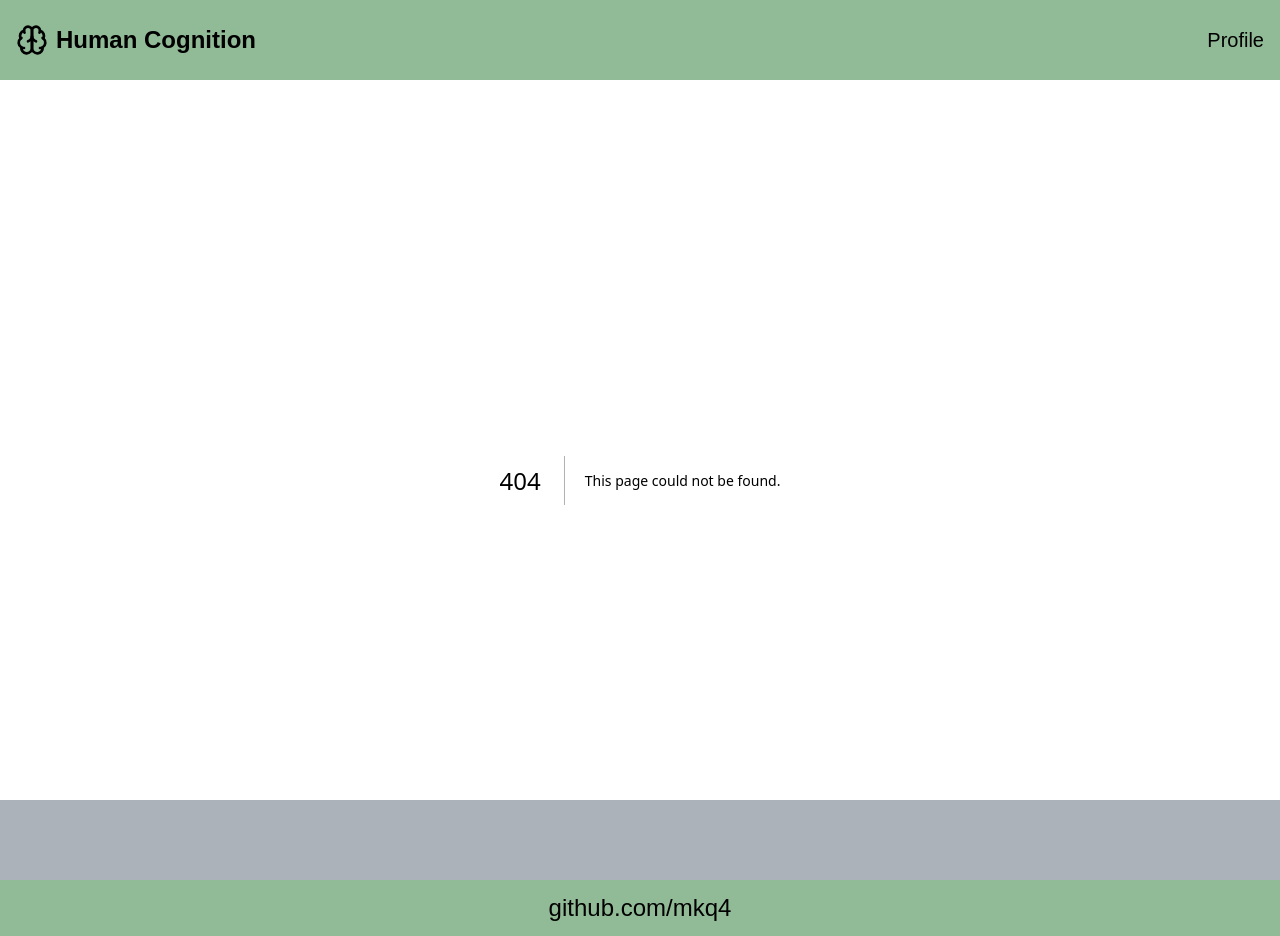
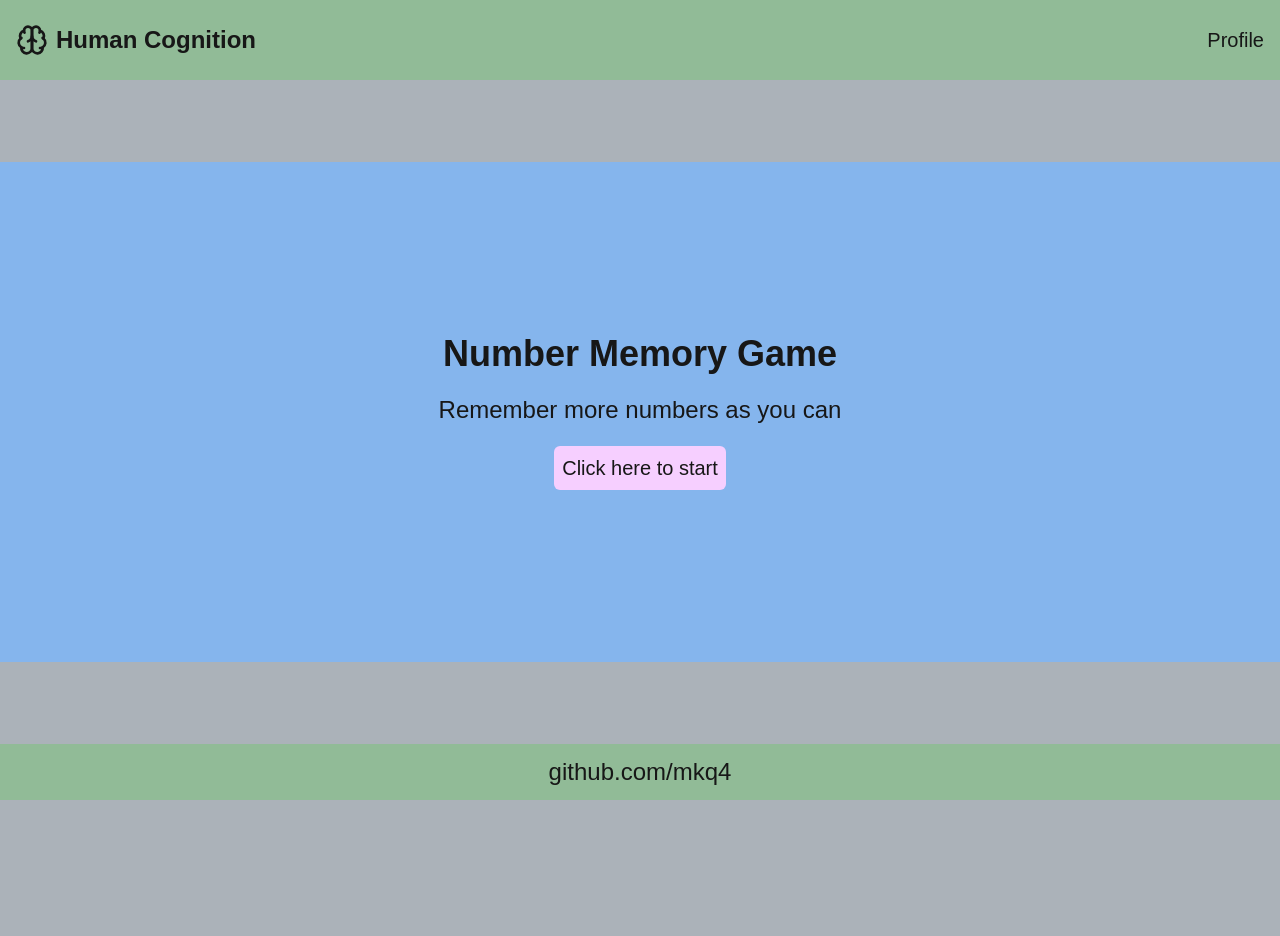
Before and after one commit to mkq4/human_cognition, a Next.js app: page /games/number-memory in a window 1280 px wide. Before the commit this address had no page. After the commit the page ends 800 px from the top, so only its background shows below. Built offline with nearby package versions, Linux system fonts and the light colour scheme.

Commit message:
number memory game

```diff
--- /dev/null
+++ b/src/app/games/number-memory/index.ts
@@ -0,0 +1,29 @@
+// generate numbers in dependence of game level
+export function getNumbers(level: number): number {
+    console.log("level", level);
+    let number = "";
+
+    // generate a random number between 1 and 9
+    for (let i = 0; i < (level as number); i++) {
+        const randomNumber = Math.floor(Math.random() * 9 + 1);
+        console.log(randomNumber);
+        number += randomNumber.toString();
+    }
+
+    return +number;
+}
+
+//generate delay for remembering numbers
+/*
+T(n) = T₀ + k * n^1.5
+T(n) — All time for remembering n numbers
+T₀ — Based name for remembering 1 number (2 sec)
+k — Complexity ratio
+n — amount of numbers
+*/
+
+export function getDelay(level: number): number {
+  const base = 2000;
+  const coef = 500;
+  return base + coef * Math.pow(level, 1.5);
+}
--- /dev/null
+++ b/src/app/games/number-memory/page.tsx
@@ -0,0 +1,212 @@
+"use client";
+import { Button } from "@/components/ui/button";
+import { useState } from "react";
+import { useEffect } from "react";
+import { getDelay, getNumbers } from ".";
+import { LineTimer } from "@/components/ui/line-timer";
+import { Container } from "@/components/shared/container";
+import Link from 'next/link';
+interface Props {
+  className?: string;
+}
+
+type ScreenProps = {
+  setScreen: (screen: ScreenType) => void;
+  setLevel?: React.Dispatch<React.SetStateAction<number>>;
+  level?: number;
+  setNumber?: (number: number) => void;
+  number?: number;
+  setUserAnswer?: (userAnswer: number) => void;
+  userAnswer?: number;
+};
+
+type ScreenType = "start" | "number" | "input" | "result";
+
+const screenStyles =
+  "flex flex-col items-center justify-center py-10 gap-5 bg-[#85b5ed] h-[500px]";
+
+export const NumberMemoryPage = ({ className }: Props) => {
+  const [screen, setScreen] = useState<ScreenType>("start");
+  const [number, setNumber] = useState<number>(0);
+  const [level, setLevel] = useState<number>(1);
+  const [userAnswer, setUserAnswer] = useState<number>(0);
+  return (
+    <div className={className}>
+      {(() => {
+        switch (screen) {
+          case "start":
+            return <StartScreen setScreen={setScreen} />;
+          case "number":
+            return (
+              <NumberScreen
+                setScreen={setScreen}
+                level={level}
+                setNumber={setNumber}
+                number={number}
+              />
+            );
+          case "input":
+            return (
+              <InputScreen
+                setScreen={setScreen}
+                setUserAnswer={setUserAnswer}
+              />
+            );
+          case "result":
+            return (
+              <ResultScreen
+                setScreen={setScreen}
+                number={number}
+                level={level}
+                userAnswer={userAnswer}
+                setLevel={setLevel}
+              />
+            );
+          default:
+            return null;
+        }
+      })()}
+    </div>
+  );
+};
+
+const StartScreen = ({ setScreen }: ScreenProps) => {
+  return (
+    <div className={screenStyles}>
+      <h1 className="text-4xl font-bold">Number Memory Game</h1>
+      <p className="text-2xl">Remember more numbers as you can</p>
+
+      <Button className="text-xl" onClick={() => setScreen("number")}>
+        Click here to start
+      </Button>
+    </div>
+  );
+};
+
+// number screen (number)
+const NumberScreen = ({ setScreen, setNumber, level, number }: ScreenProps) => {
+  // timer + number
+  const [timer, setTimer] = useState<number>(0);
+  if (!setNumber) return null;
+
+  //number generator
+  useEffect(() => {
+    // const number
+    const number = getNumbers(level as number);
+    const delay = getDelay(level as number);
+    setTimer(delay);
+    console.log("delay", delay);
+    setNumber(number);
+
+    //timeout
+
+    const timer = setTimeout(() => {
+      setScreen("input");
+    }, delay);
+
+    return () => {
+      clearTimeout(timer);
+    };
+  }, []);
+
+  return (
+    <div className={screenStyles}>
+      <p className="text-2xl">remember this shit</p>
+      <p className="text-5xl select-none pointer-events-none font-bold">{number}</p>
+      <LineTimer time={timer} />
+    </div>
+  );
+};
+
+// input screen (input)
+const InputScreen = ({ setScreen, setUserAnswer }: ScreenProps) => {
+  const [value, setValue] = useState<string>("");
+
+  const handleChange = (e: React.ChangeEvent<HTMLInputElement>) => {
+    const next = e.target.value;
+
+    if (/^\d*$/.test(next)) {
+      // idk wft is this
+      setValue(next);
+    }
+  };
+
+  if (!setUserAnswer) return null;
+
+  return (
+    <div className={`${screenStyles}`}>
+      <Container className="flex flex-col items-center justify-center gap-5">
+        <p className="text-3xl">Input all what you remember</p>
+        <input
+          type="text"
+          inputMode="numeric"
+          pattern="\d*"
+          value={value}
+          onChange={handleChange}
+          className="w-full h-[50px] text-2xl border rounded px-5 text-center"
+        />
+        <Button
+          onClick={() => {
+            setUserAnswer(+value);
+            setScreen("result");
+          }}
+        >
+          Confirm
+        </Button>
+      </Container>
+    </div>
+  );
+};
+// success screen (Level, answer, user answer, next)
+const ResultScreen = ({ setScreen, number, userAnswer, setLevel, level }: ScreenProps) => {
+
+    if (!setLevel || level === undefined) return null;
+
+    // check if user answer is correct
+    const isCorrect = number === userAnswer;
+
+  return (
+    <div className={`${screenStyles}`}>
+      <p className="text-center text-2xl">
+        Number <br /> {number}
+      </p>
+      <p className="text-center text-2xl">
+        Your {!isCorrect && "stupid"} answer <br /> {userAnswer}
+      </p>
+      {isCorrect ? (
+        <Button
+          onClick={() => {
+            setLevel((prev) => prev + 1);
+            setScreen("number");
+          }}
+        >
+          Next level
+        </Button>
+      ) : (
+        <div className="flex gap-4">
+          <Link
+            className="text-xl bg-fuchsia-200 p-2 rounded-md cursor-pointer hover:bg-fuchsia-300"
+            href="/"
+          >
+            To home
+          </Link>
+
+          <Button
+            onClick={() => {
+              setLevel(1);
+              setScreen("number");
+            }}
+          >
+            Try again
+          </Button>
+          <Button
+          >
+            Save result
+          </Button>
+        </div>
+      )}
+    </div>
+  );
+};
+
+export default NumberMemoryPage;
--- /dev/null
+++ b/src/components/ui/line-timer.tsx
@@ -0,0 +1,83 @@
+"use client";
+import { useState, useEffect, useRef, useCallback } from "react";
+
+interface Props {
+  className?: string;
+  time: number; // в миллисекундах
+  onComplete?: () => void; // callback при завершении
+  autoStart?: boolean; // запускать ли автоматически
+}
+
+export const LineTimer = ({
+  className = "",
+  time,
+  onComplete,
+  autoStart = true,
+}: Props) => {
+  const [percent, setPercent] = useState(0);
+  const [isRunning, setIsRunning] = useState(autoStart);
+  const animationRef = useRef<number>(0);
+  const startRef = useRef<number>(0);
+  const elapsedRef = useRef<number>(0);
+
+  const animate = useCallback(
+    (now: number) => {
+      if (!startRef.current) startRef.current = now;
+      const elapsed = now - startRef.current + elapsedRef.current;
+      const progress = Math.min((elapsed / time) * 100, 100);
+
+      // Обновляем прогресс только при значительном изменении
+      if (Math.abs(progress - percent) > 1) {
+        setPercent(progress);
+      }
+
+      if (progress >= 100) {
+        onComplete?.();
+        setIsRunning(false);
+        return;
+      }
+
+      animationRef.current = requestAnimationFrame(animate);
+    },
+    [time, onComplete, percent]
+  );
+
+  useEffect(() => {
+    if (isRunning) {
+      animationRef.current = requestAnimationFrame(animate);
+    }
+
+    return () => {
+      if (animationRef.current) {
+        cancelAnimationFrame(animationRef.current);
+      }
+    };
+  }, [isRunning, animate]);
+
+  const start = useCallback(() => {
+    if (!isRunning) {
+      setIsRunning(true);
+      startRef.current = 0;
+    }
+    reset();
+  }, [isRunning]);
+
+  const reset = useCallback(() => {
+    setIsRunning(false);
+    setPercent(0);
+    elapsedRef.current = 0;
+    startRef.current = 0;
+    cancelAnimationFrame(animationRef.current);
+    if (autoStart) {
+      setIsRunning(true);
+    }
+  }, [autoStart]);
+
+  useEffect(() => start(), []);
+
+  return (
+    <div className={`w-[200px] ${className}`}>
+      <progress className="w-full h-2 rounded" value={percent} max="100" />
+    </div>
+  );
+};
```
